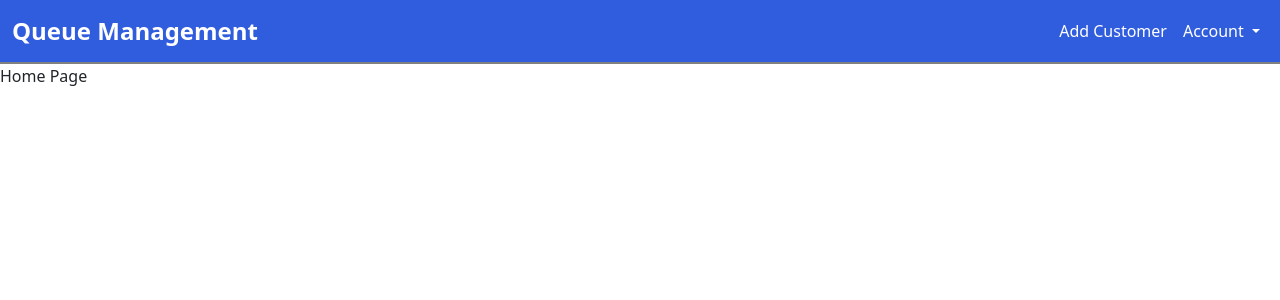
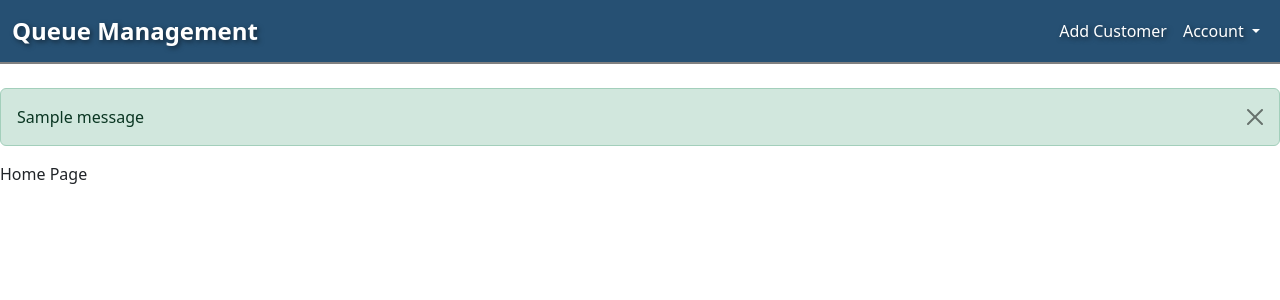
Before and after one commit to ParimaSA/Queue_Management, a Django app: page /business/home/1/ in a window 1280 px wide. Shown: the top 300 px of the page. Run offline with Django 4.2, Linux system fonts and the light colour scheme; data comes from the database, SQL or seed files in the repository; tables that the repository leaves empty hold one stand-in row (values such as "Sample post"); one stand-in notice (Sample message) is shown.

Commit message:
Update navbar in base template

```diff
--- a/business/templates/business/base.html
+++ b/business/templates/business/base.html
@@ -28,15 +28,16 @@
 
   <style>
     .navbar {
-        background: #305cde;
+        background: #265073;
     }
     .navbar-border {
       border-bottom: 2px solid grey;
     }
     .navbar-brand {
-        color: white;
+      color: white;
       font-size: 1.5rem;
       font-weight: bold;
+      text-shadow: 2px 2px 5px rgba(0, 0, 0, 0.5);
     }
     .navbar-item {
       color: white;
@@ -45,6 +46,7 @@
     .nav-link{
       color: white;
       font-size: 1rem;
+      text-shadow: 2px 2px 5px rgba(0, 0, 0, 0.5);
     }
   </style>
 </head>
@@ -56,16 +58,20 @@
   <nav class="navbar navbar-expand-lg navbar-border">
     <div class="container-fluid">
         <!-- Logo or Home Link -->
-        <a class="navbar-brand" href="{% url 'business:home' %}"> Queue Management </a>
+        <a class="navbar-brand" href="{% url 'business:home' business.id %}"> Queue Management </a>
 
         <button class="navbar-toggler" type="button" data-bs-toggle="collapse" data-bs-target="#navbarNav" aria-controls="navbarNav" aria-expanded="false" aria-label="Toggle navigation">
             <span class="navbar-toggler-icon"></span>
         </button>
 
         <div class="collapse navbar-collapse" id="navbarNav">
-            <ul class="navbar-nav ms-auto">
+            <div class="navbar-nav ms-auto">
+                {% block navbar %}
+                {% endblock %}
+            </div>
+            <ul class="navbar-nav">
                 <li class="nav-item">
-                    <a class="nav-link" href="{% url 'business:add_customer' %}">Add Customer</a>
+                    <a class="nav-link" href="{% url 'business:add_customer' business.id %}">Add Customer</a>
                 </li>
                 <!-- If user is authenticated, show Profile and Logout in dropdown -->
                 <li class="nav-item dropdown">
@@ -84,6 +90,18 @@
 
 {% endblock %}
 
+<br>
+{% if messages %}
+<div class="alert-container">
+    {% for message in messages %}
+    <div class="alert alert-{{ message.tags }} alert-dismissible fade show" role="alert">
+        {{ message }}
+        <button type="button" class="btn-close" data-bs-dismiss="alert" aria-label="Close"></button>
+    </div>
+    {% endfor %}
+</div>
+{% endif %}
+
 <!-- Main content of the page -->
 {% block content %}
 <!-- Your page content will go here -->
```
